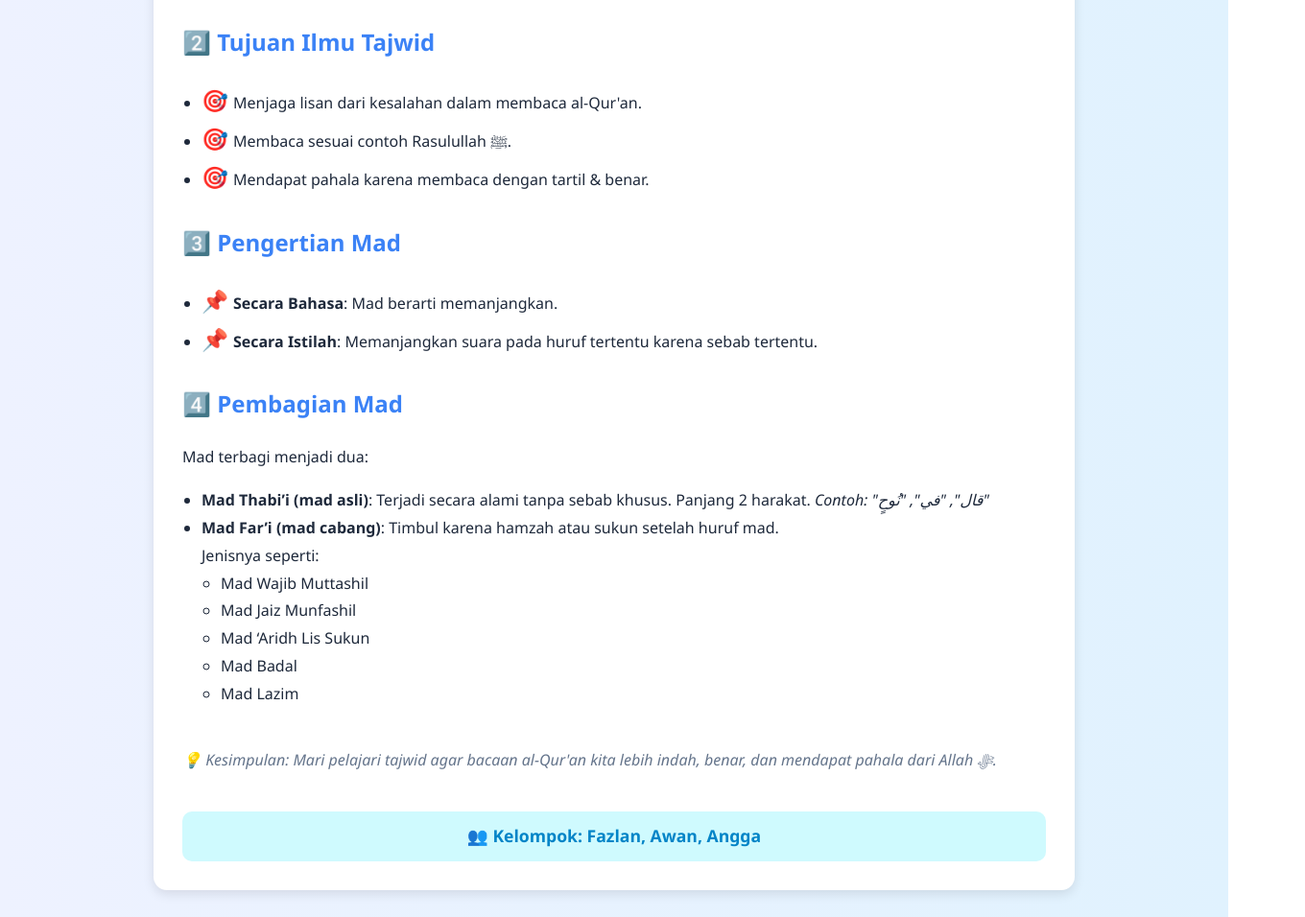
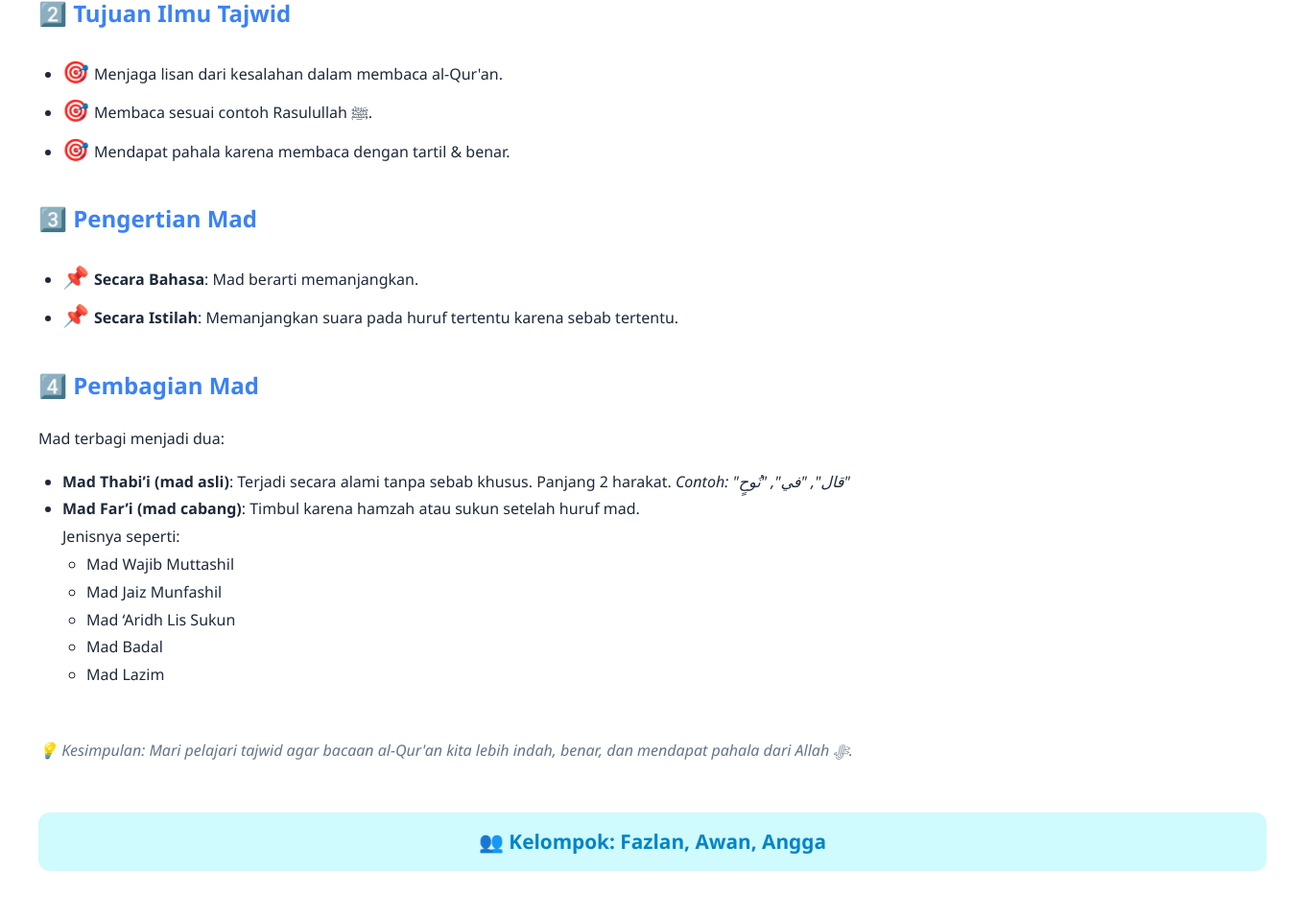
Before and after one commit to fazlangg/Tugas, a plain HTML site: page index.html in a window 1280 px wide. Shown: the part 461-1417 px from the top of the page at 96% size, 1360 px wide, since content can reach past the window. Drawn offline with Linux system fonts and the light colour scheme.

Commit message:
Update index.html

```diff
--- a/index.html
+++ b/index.html
@@ -9,21 +9,21 @@
       font-family: 'Segoe UI', sans-serif;
       background: linear-gradient(to right, #eef2ff, #e0f2fe);
       color: #1e293b;
-      padding: 20px;
+      margin: 0;
+      padding: 0;
       line-height: 1.8;
     }
     .box {
       background: #ffffff;
-      border-radius: 14px;
-      box-shadow: 0 4px 12px rgba(0,0,0,0.1);
-      padding: 30px;
-      max-width: 900px;
-      margin: auto;
-      position: relative;
+      border-radius: 0;
+      box-shadow: inset 0 0 0 rgba(0,0,0,0);
+      padding: 30px 40px;
+      width: 100%;
+      min-height: 100vh;
     }
     .logo-fazlan {
       text-align: center;
-      font-size: 2.4em;
+      font-size: 3em;
       font-weight: bold;
       color: #6366f1;
       margin-bottom: 25px;
@@ -39,29 +39,34 @@
       color: #3b82f6;
     }
     ul {
-      padding-left: 20px;
+      padding-left: 25px;
     }
     .emoji {
       font-size: 1.4em;
       margin-right: 5px;
     }
     .section {
-      margin-top: 25px;
+      margin-top: 30px;
     }
     .footer {
-      margin-top: 40px;
+      margin-top: 50px;
       font-style: italic;
       color: #64748b;
     }
     .kelompok {
       text-align: center;
-      margin-top: 40px;
+      margin-top: 50px;
       font-weight: bold;
-      font-size: 1.1em;
+      font-size: 1.3em;
       color: #0284c7;
       background: #cffafe;
-      padding: 10px;
-      border-radius: 10px;
+      padding: 12px;
+      border-radius: 12px;
+    }
+    @media (max-width: 600px) {
+      .box {
+        padding: 20px;
+      }
     }
   </style>
 </head>
@@ -128,4 +133,4 @@
     </div>
   </div>
 </body>
-</html>
+  </html>
```
